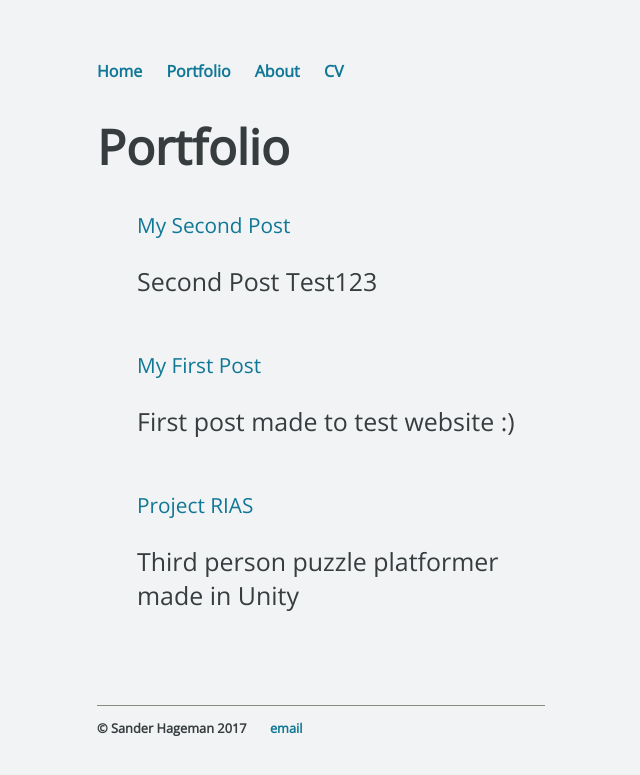
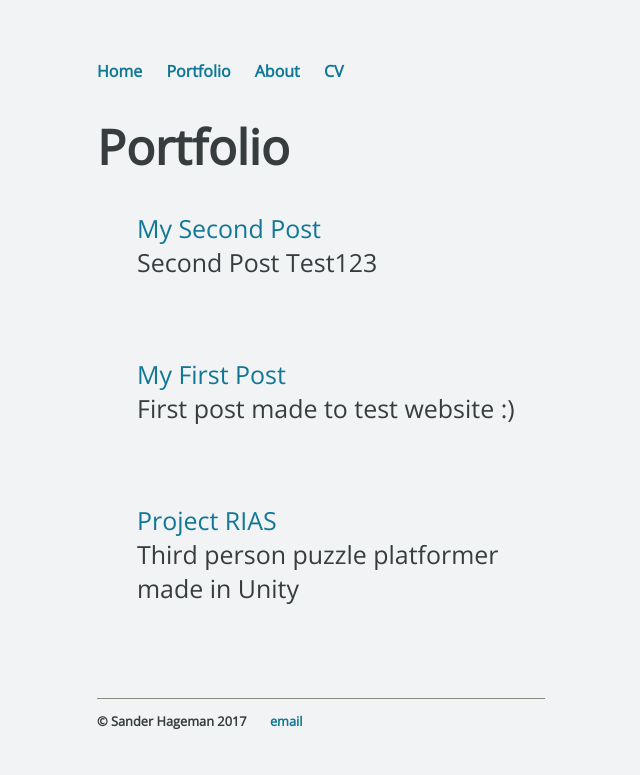
Before and after one commit to SanderHageman/sanderhageman.github.io, a Jekyll site: the page built from portfolio/index.html, in a window 1280 px wide. Shown: the top 775 px of the page, without its empty margins (319-959 px from the left). Built offline with Jekyll 4.4.1, drawn with Linux system fonts in a browser that asks for light colours.

Commit message:
Update index.html

```diff
--- a/portfolio/index.html
+++ b/portfolio/index.html
@@ -8,6 +8,7 @@ title: Portfolio
   {% for post in site.posts %}
 
 	<li>
+		<p>
 		<a href="{{ post.url }}" title="{{ post.title }}">
 
 			<!-- {% if post.thumbnail %}
@@ -20,7 +21,7 @@ title: Portfolio
 		</a>
 
 		<br>
-		<p>
+
 			{% if post.subtitle %}
 				{{ post.subtitle | remove: '<p>' | remove: '</p>' }}
 			{% else %}
```
